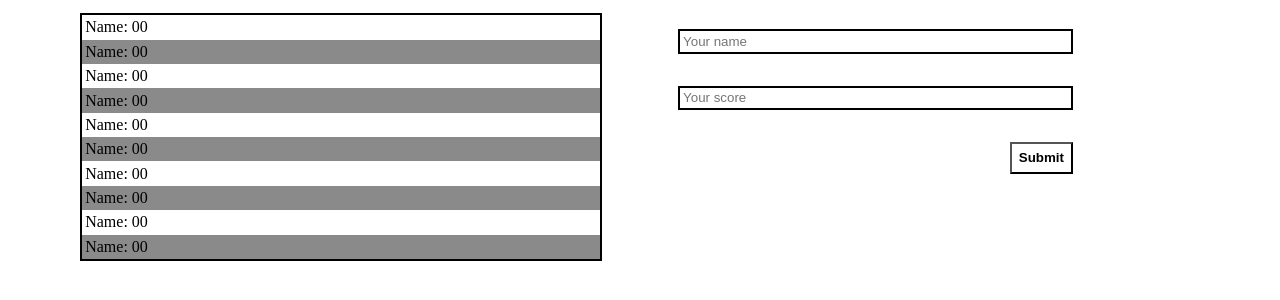
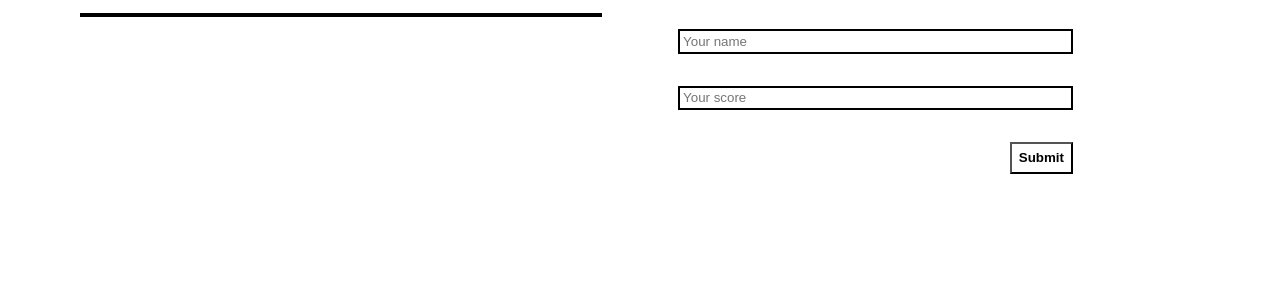
Before and after one commit to Abdelaziz-Mahdi/Leaderboard, a website built with webpack: page src/index.html in a window 1280 px wide. Shown: the part 210-510 px from the top of the page. Built offline with nearby package versions, Linux system fonts and the light colour scheme.

Commit message:
Remove hard code list items markup

```diff
--- a/src/index.html
+++ b/src/index.html
@@ -17,16 +17,6 @@
           </button>
         </div>
         <ul class="scoreList">
-          <li>Name: 00</li>
-          <li>Name: 00</li>
-          <li>Name: 00</li>
-          <li>Name: 00</li>
-          <li>Name: 00</li>
-          <li>Name: 00</li>
-          <li>Name: 00</li>
-          <li>Name: 00</li>
-          <li>Name: 00</li>
-          <li>Name: 00</li>
         </ul>
       </div>
       <div class="containerTwo column">
```
